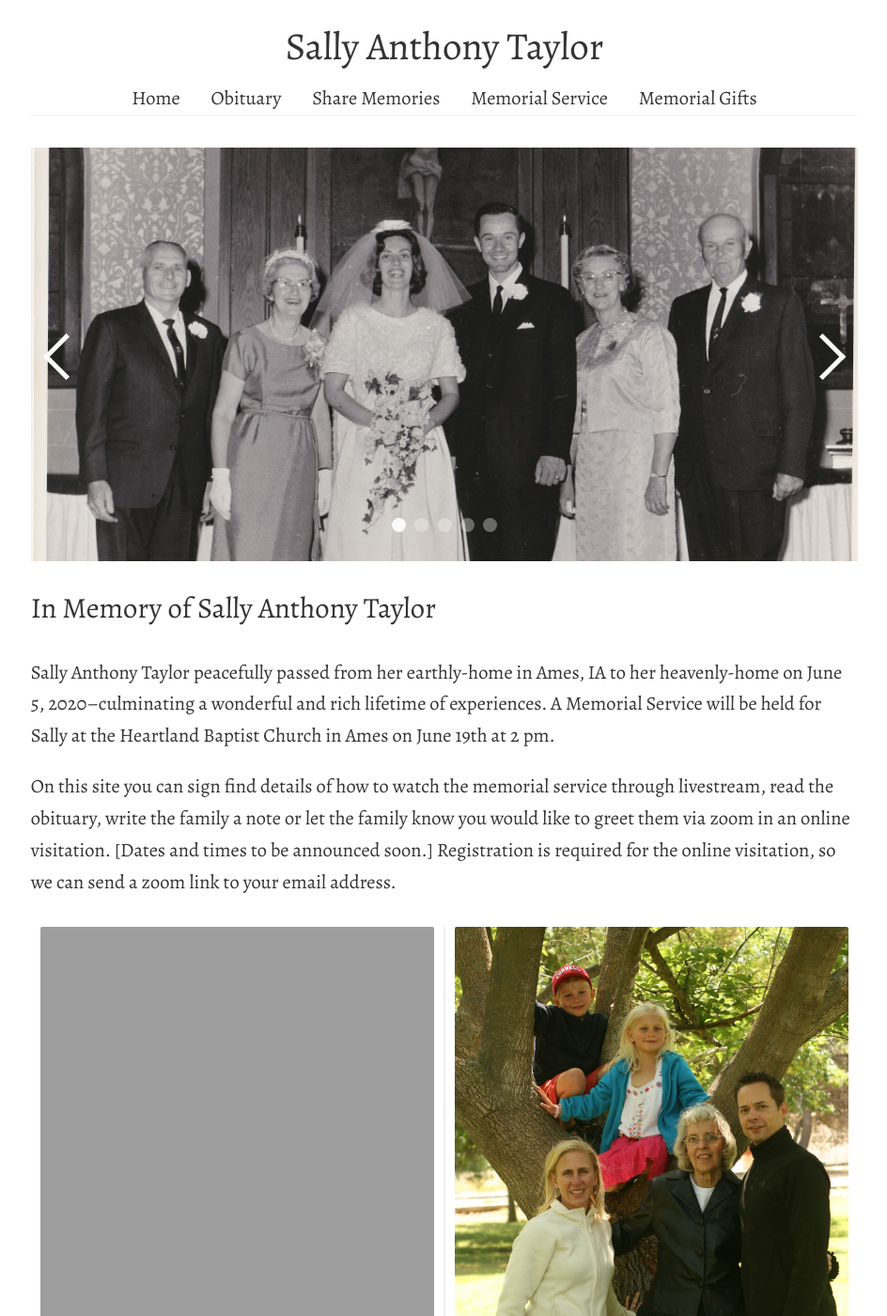
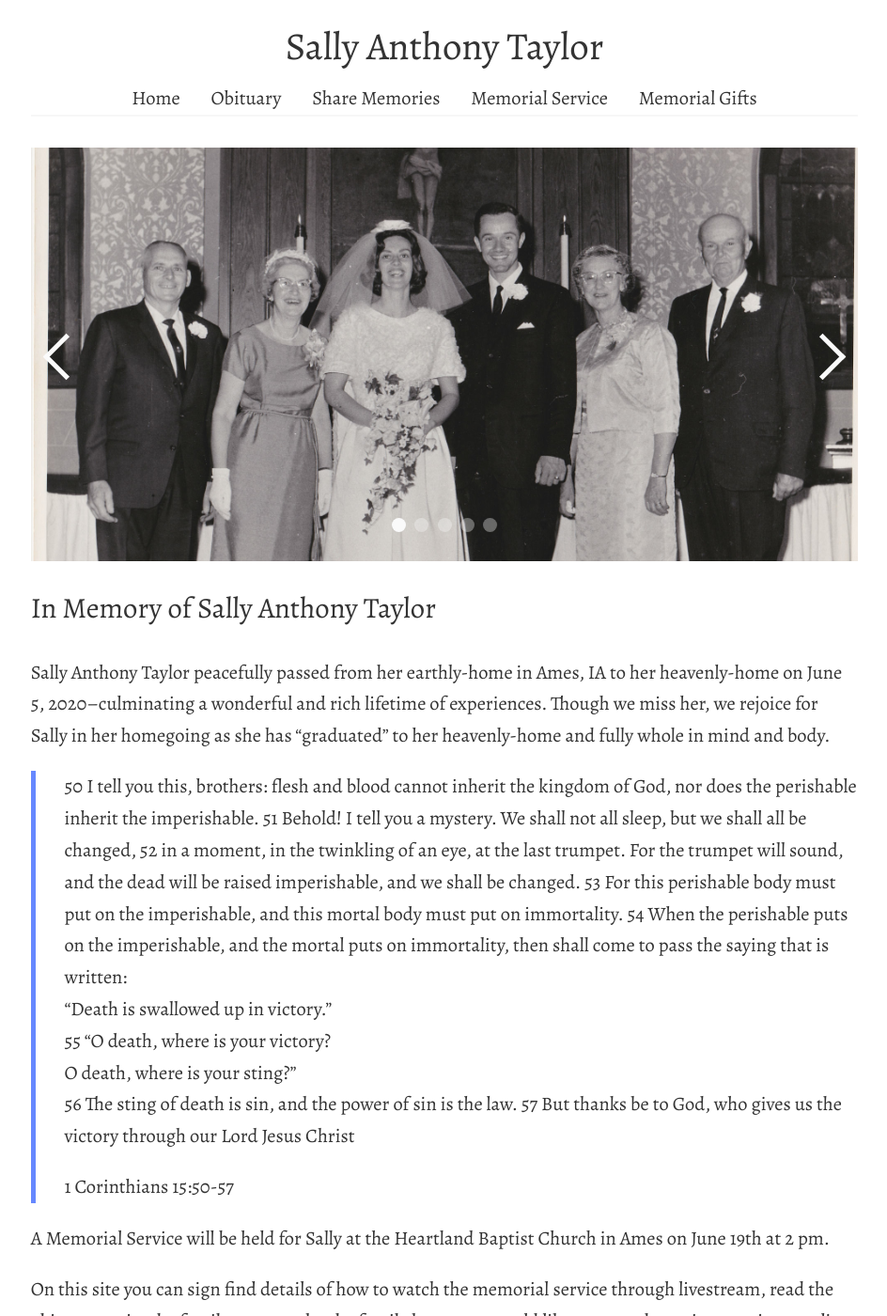
Before and after one commit to tsteward/www.sallyanthonytaylor.com, a Jekyll site: the page built from index.md, in a window 1280 px wide and 1400 px high. Shown: the whole window at 94% size, without its empty margins (167-1111 px from the left). Built offline with Jekyll 4.4.1, drawn with Linux system fonts in a browser that asks for light colours.

Commit message:
Update index.md

```diff
--- a/index.md
+++ b/index.md
@@ -7,7 +7,18 @@ notitle: "true"
 
 ## In Memory of Sally Anthony Taylor
 
-Sally Anthony Taylor peacefully passed from her earthly-home in Ames, IA to her heavenly-home on June 5, 2020--culminating a wonderful and rich lifetime of experiences.  A Memorial Service will be held for Sally at the Heartland Baptist Church in Ames on June 19th at 2 pm.
+Sally Anthony Taylor peacefully passed from her earthly-home in Ames, IA to her heavenly-home on June 5, 2020--culminating a wonderful and rich lifetime of experiences.   Though we miss her, we rejoice for Sally in her homegoing as she has “graduated” to her heavenly-home and fully whole in mind and body.
+
+>50 I tell you this, brothers: flesh and blood cannot inherit the kingdom of God, nor does the perishable inherit the imperishable. 51 Behold! I tell you a mystery. We shall not all sleep, but we shall all be changed, 52 in a moment, in the twinkling of an eye, at the last trumpet. For the trumpet will sound, and the dead will be raised imperishable, and we shall be changed. 53 For this perishable body must put on the imperishable, and this mortal body must put on immortality. 54 When the perishable puts on the imperishable, and the mortal puts on immortality, then shall come to pass the saying that is written:
+>“Death is swallowed up in victory.”
+>55 “O death, where is your victory?
+>    O death, where is your sting?”
+>56 The sting of death is sin, and the power of sin is the law. 57 But thanks be to God, who gives us the victory through our Lord Jesus Christ
+>
+>1 Corinthians 15:50-57
+
+
+A Memorial Service will be held for Sally at the Heartland Baptist Church in Ames on June 19th at 2 pm.
 
 On this site you can sign find details of how to watch the memorial service through livestream, read the obituary, write the family a note or let the family know you would like to greet them via zoom in an online visitation.  [Dates and times to be announced soon.] Registration is required for the online visitation, so we can send a zoom link to your email address.
 
```
